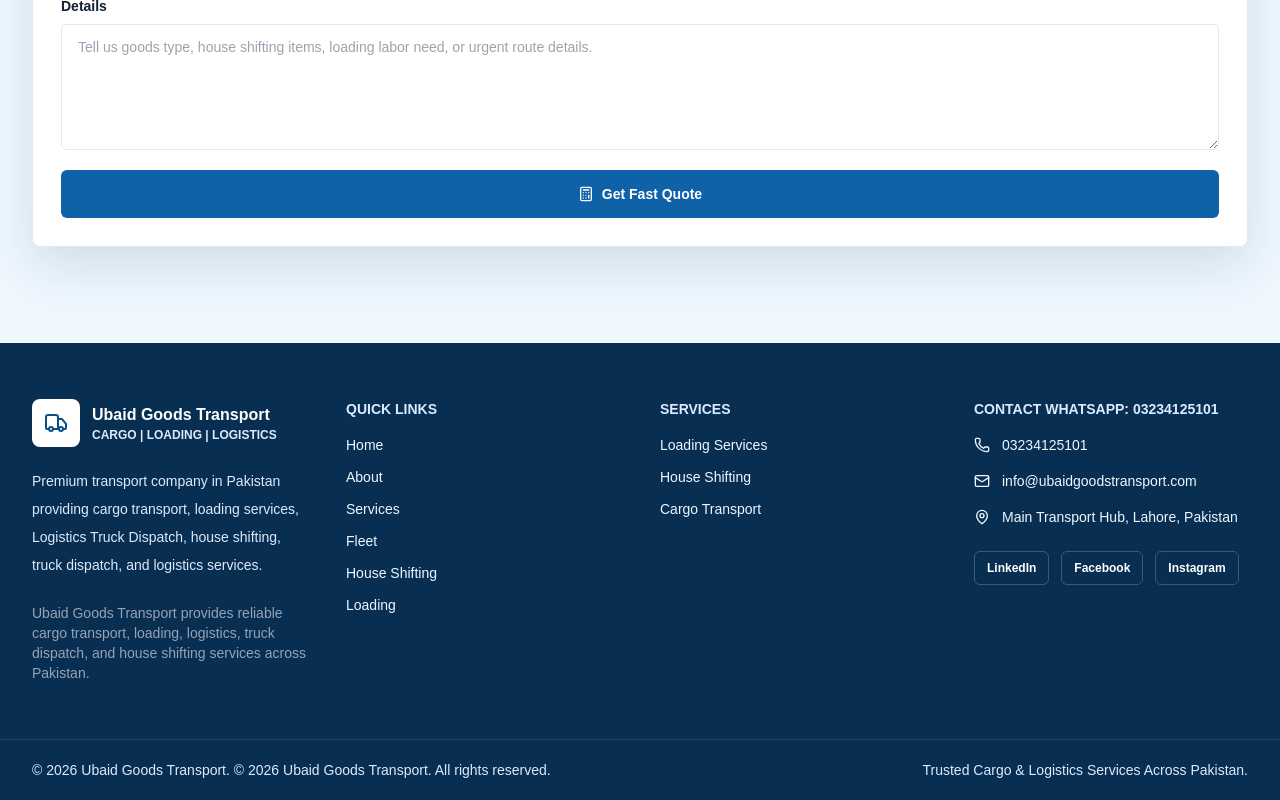
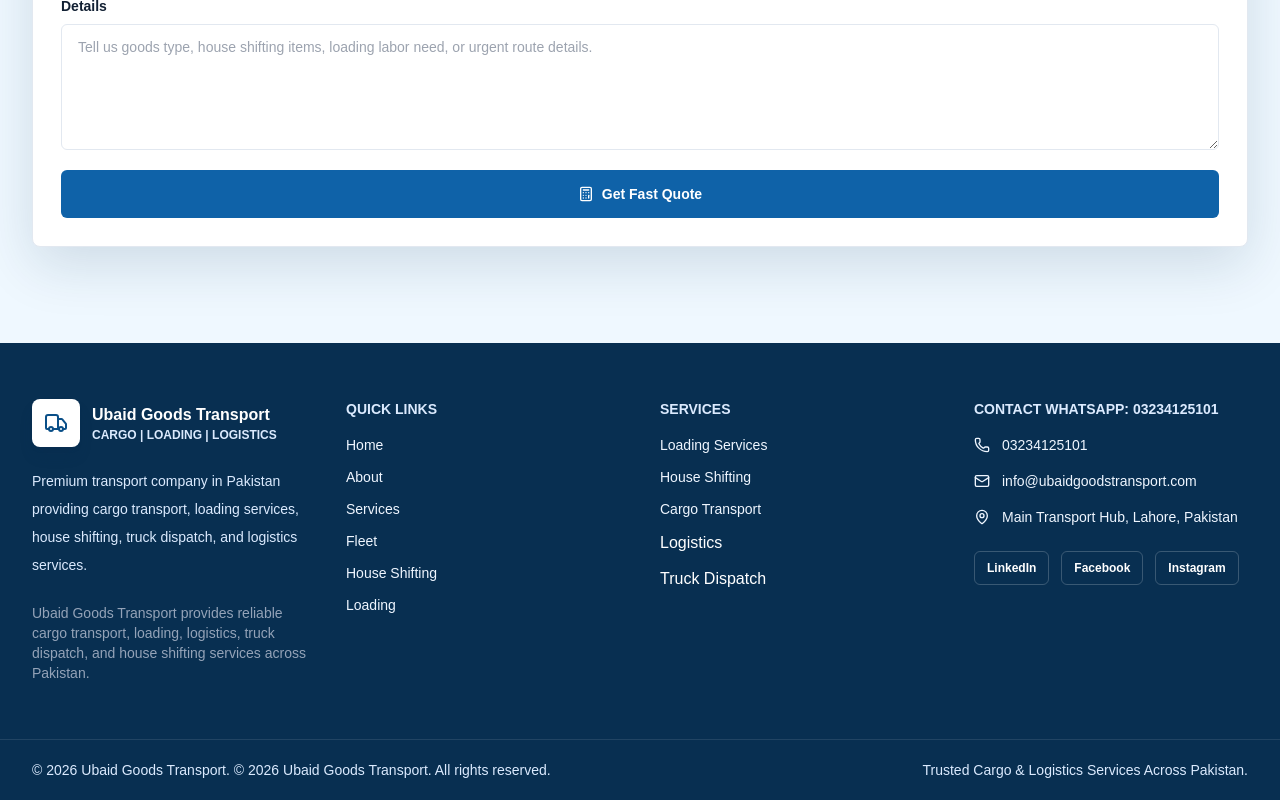
Before and after one commit to ubaid450/ubaid-good-transport, a Next.js app: page /quote in a window 1280 px wide. Shown: the part 854-1654 px from the top of the page. Built offline with nearby package versions, Linux system fonts and the light colour scheme; no server answers.

Commit message:
footer services updated

```diff
--- a/components/footer.tsx
+++ b/components/footer.tsx
@@ -14,8 +14,8 @@
         <div>
           <Logo inverted name={company?.name} tagline={company?.tagline} logoUrl={company?.logoUrl} />
           <p className="mt-5 text-sm leading-7 text-blue-100">
-            Premium transport company in Pakistan providing cargo transport, loading services, Logistics
-           Truck Dispatch, house shifting, truck dispatch, and logistics services.
+            Premium transport company in Pakistan providing cargo transport, loading services,
+           house shifting, truck dispatch, and logistics services.
           </p>
           <p className="mt-6 text-sm text-slate-400">
             Ubaid Goods Transport provides reliable cargo transport, loading, logistics, truck dispatch, and house shifting services across Pakistan.
@@ -40,12 +40,16 @@
               <Link key={service.title} href="/services" className="text-sm text-blue-50 transition hover:text-white">
                 {service.title}
               </Link>
+
             ))}
+            <p>Logistics</p>
+            <p>Truck Dispatch</p>
           </div>
         </div>
 
         <div>
-          <h3 className="text-sm font-bold uppercase text-blue-100">Contact WhatsApp: 03234125101</h3>
+          <h3 className="text-sm font-bold uppercase text-blue-100">CONTACT
+          WhatsApp: 03234125101</h3>
           <div className="mt-4 grid gap-4 text-sm text-blue-50">
             <a className="flex gap-3 hover:text-white" href={`tel:${company?.phone || siteConfig.phone}`}>
               <Phone aria-hidden="true" className="mt-0.5 h-4 w-4" />
```
